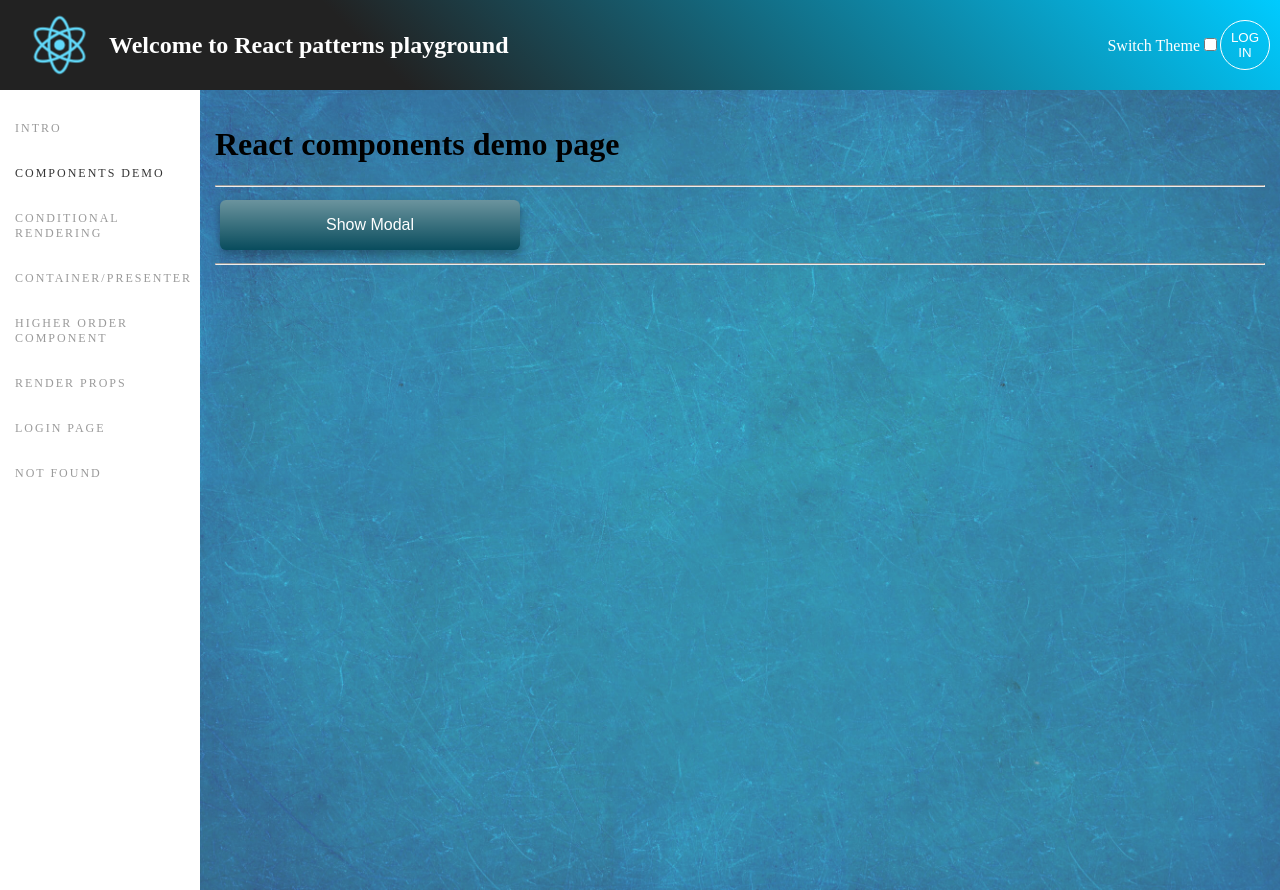
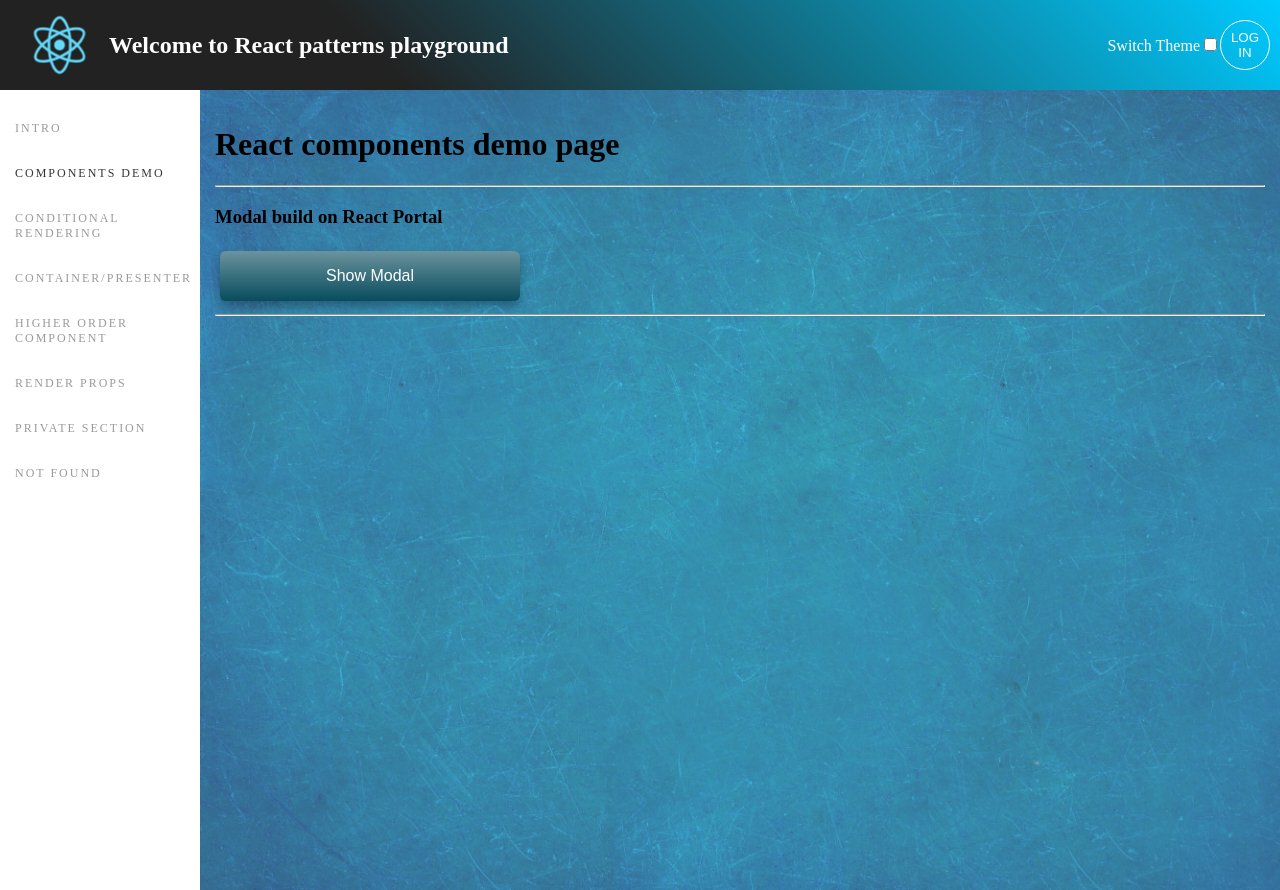
Before and after one commit to khamer1410/react-patterns, a React (Create React App) app: page /components-demo in a window 1280 px wide. Built offline with nearby package versions, Linux system fonts and the light colour scheme.

Commit message:
Fix private route redirect error - link to the desired component, not redirect route

```diff
--- a/src/config/const.js
+++ b/src/config/const.js
@@ -8,5 +8,5 @@ export const NAV_ROUTES_ORDER = [
   'Container/Presenter',
   'Higher order component',
   'Render props',
-  'Login page',
+  'Private section',
 ]
--- a/src/layouts/Pages/componentsDemo/ModalPage.js
+++ b/src/layouts/Pages/componentsDemo/ModalPage.js
@@ -16,6 +16,7 @@ export default class ModalPage extends React.Component {
     const { show } = this.state
     return (
       <div>
+        <h3>Modal build on React Portal</h3>
         <Button onClick={this.toggleModal}>Show Modal</Button>
         <Modal
           show={show}
```
